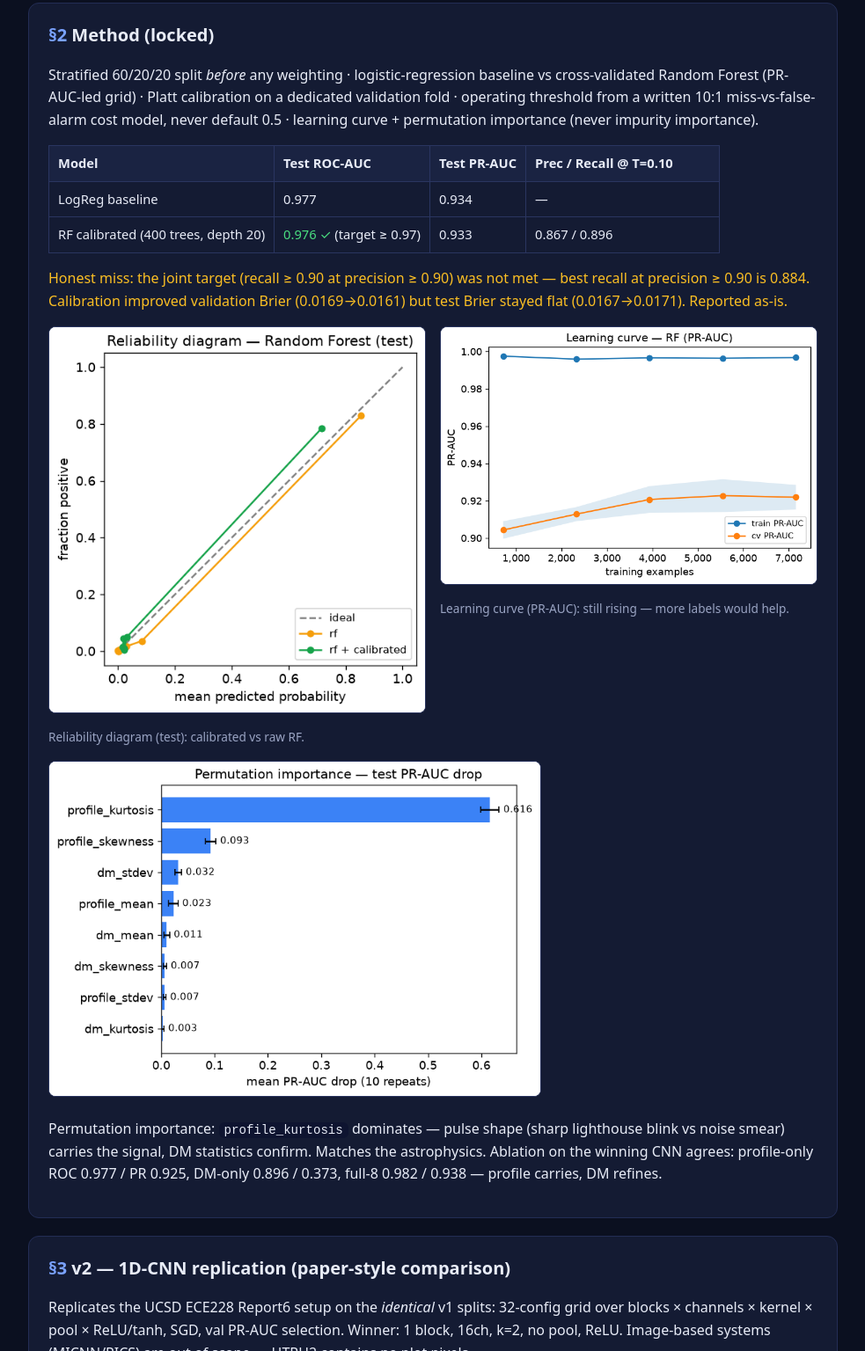
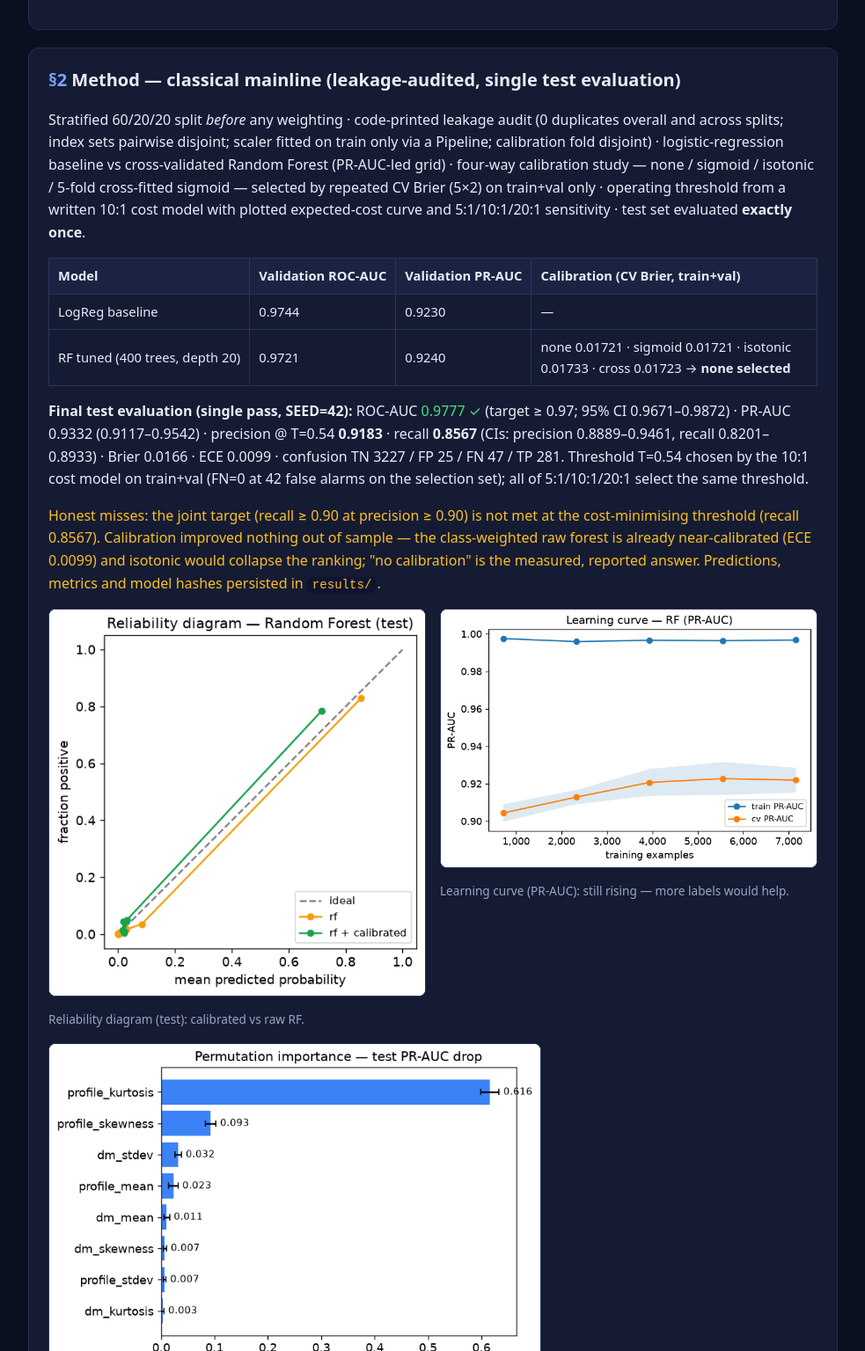
Before and after one commit to ps-aditya/pulsar-selection, a plain HTML site: page docs/index.html in a window 1280 px wide. Shown: the part 1264-2800 px from the top of the page at 88% size, without its empty margins (148-1131 px from the left). Drawn offline with Linux system fonts and the light colour scheme.

Commit message:
Project 7 report v1.0, data-policy records, site refresh, viva prep

```diff
--- a/docs/index.html
+++ b/docs/index.html
@@ -31,8 +31,8 @@ footer{color:var(--mut);font-size:.85rem;margin-top:32px}
 
 <div class="hero">
 <span class="badge">v1.0 released</span><span class="badge">v2 CNN replication</span><span class="badge">v3 calibration + significance</span><span class="badge">v4 error analysis + paper</span><span class="badge">ground-up rebuild</span><span class="badge">SEED 42 · reproducible</span>
-<h1>Pulsar Candidate Selection (HTRU2)</h1>
-<p>Random Forest triage of pulsar candidates (v1) plus a 1D-CNN replication of the published CNN-on-HTRU2 experiment (v2) — dataset-only, no hardware. This page tracks what has actually been done, with verified numbers and honest misses.</p>
+<h1>Pulsar Candidate Selection (HTRU2) — Project 7</h1>
+<p>Classical machine-learning mainline (leakage-audited RF, calibration study, cost-model thresholding, single test evaluation) plus a 1D-CNN replication of the published CNN-on-HTRU2 experiment as a supplementary track — dataset-only, no hardware. This page tracks what has actually been done, with verified numbers and honest misses.</p>
 <p><a href="https://github.com/ps-aditya/pulsar-selection">Repository</a> · <a href="https://github.com/ps-aditya/pulsar-selection/blob/main/pulsar_selection.ipynb">Notebook v1 (source)</a> · <a href="https://github.com/ps-aditya/pulsar-selection/blob/main/pulsar_selection_cnn.ipynb">Notebook v2 CNN (source)</a> · <a href="https://github.com/ps-aditya/pulsar-selection/blob/main/pulsar_selection_v3.ipynb">Notebook v3 (source)</a> · <a href="https://github.com/ps-aditya/pulsar-selection/blob/main/pulsar_selection_v4_errors.ipynb">Notebook v4 errors (source)</a> · <a href="https://github.com/ps-aditya/pulsar-selection/blob/main/paper.md">Paper draft</a></p>
 <nav class="toc"><a href="#s1">§1 Data</a><a href="#s2">§2 Method</a><a href="#s3">§3 CNN</a><a href="#s4">§4 Calibration</a><a href="#s5">§5 Errors + paper</a><a href="#s6">§6 Ground-up</a><a href="#s7">§7 Progress</a><a href="#s8">§8 Reproduce</a></nav>
 </div>
@@ -52,20 +52,21 @@ footer{color:var(--mut);font-size:.85rem;margin-top:32px}
 </div>
 
 <div class="card" id="s2">
-<h2><span class="n">§2</span> Method (locked)</h2>
-<p>Stratified 60/20/20 split <em>before</em> any weighting · logistic-regression baseline vs cross-validated Random Forest (PR-AUC-led grid) · Platt calibration on a dedicated validation fold · operating threshold from a written 10:1 miss-vs-false-alarm cost model, never default 0.5 · learning curve + permutation importance (never impurity importance).</p>
+<h2><span class="n">§2</span> Method — classical mainline (leakage-audited, single test evaluation)</h2>
+<p>Stratified 60/20/20 split <em>before</em> any weighting · code-printed leakage audit (0 duplicates overall and across splits; index sets pairwise disjoint; scaler fitted on train only via a Pipeline; calibration fold disjoint) · logistic-regression baseline vs cross-validated Random Forest (PR-AUC-led grid) · four-way calibration study — none / sigmoid / isotonic / 5-fold cross-fitted sigmoid — selected by repeated CV Brier (5×2) on train+val only · operating threshold from a written 10:1 cost model with plotted expected-cost curve and 5:1/10:1/20:1 sensitivity · test set evaluated <strong>exactly once</strong>.</p>
 <table>
-<tr><th>Model</th><th>Test ROC-AUC</th><th>Test PR-AUC</th><th>Prec / Recall @ T=0.10</th></tr>
-<tr><td>LogReg baseline</td><td>0.977</td><td>0.934</td><td>—</td></tr>
-<tr><td>RF calibrated (400 trees, depth 20)</td><td><span class="ok">0.976 ✓</span> (target ≥ 0.97)</td><td>0.933</td><td>0.867 / 0.896</td></tr>
+<tr><th>Model</th><th>Validation ROC-AUC</th><th>Validation PR-AUC</th><th>Calibration (CV Brier, train+val)</th></tr>
+<tr><td>LogReg baseline</td><td>0.9744</td><td>0.9230</td><td>—</td></tr>
+<tr><td>RF tuned (400 trees, depth 20)</td><td>0.9721</td><td>0.9240</td><td>none 0.01721 · sigmoid 0.01721 · isotonic 0.01733 · cross 0.01723 → <strong>none selected</strong></td></tr>
 </table>
-<p class="miss">Honest miss: the joint target (recall ≥ 0.90 at precision ≥ 0.90) was not met — best recall at precision ≥ 0.90 is 0.884. Calibration improved validation Brier (0.0169→0.0161) but test Brier stayed flat (0.0167→0.0171). Reported as-is.</p>
+<p><strong>Final test evaluation (single pass, SEED=42):</strong> ROC-AUC <span class="ok">0.9777 ✓</span> (target ≥ 0.97; 95% CI 0.9671–0.9872) · PR-AUC 0.9332 (0.9117–0.9542) · precision @ T=0.54 <strong>0.9183</strong> · recall <strong>0.8567</strong> (CIs: precision 0.8889–0.9461, recall 0.8201–0.8933) · Brier 0.0166 · ECE 0.0099 · confusion TN 3227 / FP 25 / FN 47 / TP 281. Threshold T=0.54 chosen by the 10:1 cost model on train+val (FN=0 at 42 false alarms on the selection set); all of 5:1/10:1/20:1 select the same threshold.</p>
+<p class="miss">Honest misses: the joint target (recall ≥ 0.90 at precision ≥ 0.90) is not met at the cost-minimising threshold (recall 0.8567). Calibration improved nothing out of sample — the class-weighted raw forest is already near-calibrated (ECE 0.0099) and isotonic would collapse the ranking; "no calibration" is the measured, reported answer. Predictions, metrics and model hashes persisted in <code>results/</code>.</p>
 <div class="grid">
 <div><img src="assets/reliability.png" alt="Reliability diagram"><p>Reliability diagram (test): calibrated vs raw RF.</p></div>
 <div><img src="assets/learning_curve.png" alt="Learning curve"><p>Learning curve (PR-AUC): still rising — more labels would help.</p></div>
 </div>
 <p><img class="full" src="assets/importance.png" alt="Permutation importance"></p>
-<p>Permutation importance: <code>profile_kurtosis</code> dominates — pulse shape (sharp lighthouse blink vs noise smear) carries the signal, DM statistics confirm. Matches the astrophysics. Ablation on the winning CNN agrees: profile-only ROC 0.977 / PR 0.925, DM-only 0.896 / 0.373, full-8 0.982 / 0.938 — profile carries, DM refines.</p>
+<p>Permutation importance (validation set): <code>profile_kurtosis</code> dominates (PR-AUC drop 0.633) — pulse shape (sharp lighthouse blink vs noise smear) carries the signal, DM statistics confirm. Matches the astrophysics. Ablation on the winning CNN agrees: profile-only ROC 0.977 / PR 0.925, DM-only 0.896 / 0.373, full-8 0.982 / 0.938 — profile carries, DM refines.</p>
 </div>
 
 <div class="card" id="s3">
@@ -128,7 +129,9 @@ footer{color:var(--mut);font-size:.85rem;margin-top:32px}
 <li><strong>v2: CNN replication executed &amp; compared paper-style.</strong><br><span class="d">32-config 1D-CNN grid (SGD, val PR-AUC selection) on identical splits; CNN leads ROC/PR-AUC and recall, RF leads accuracy/calibration; Report6 gap documented.</span></li>
 <li><strong>v3: temperature scaling + paired significance.</strong><br><span class="d">T=0.718 narrows the Brier gap; bootstrap CIs include 0 (ranking lead not significant); McNemar p=0.0001 favours RF's 0.5-threshold decisions.</span></li>
 <li><strong>v4: error analysis + paper draft.</strong><br><span class="d">Discordant/jointly-missed pulsars profiled by feature; working paper (v0.1) assembled from the dossier.</span></li>
-<li><strong>Ground-up rebuild.</strong><br><span class="d">You are here. LogReg, tree, forest, MLP and 1D-CNN reimplemented in ~350 lines of NumPy and verified twin-by-twin. Next: viva prep.</span></li>
+<li><strong>Ground-up rebuild.</strong><br><span class="d">LogReg, tree, forest, MLP and 1D-CNN reimplemented in ~350 lines of NumPy and verified twin-by-twin (tag v3.0).</span></li>
+<li><strong>Classical mainline hardened (you are here).</strong><br><span class="d">Leakage audit added after the split; calibration study (none/sigmoid/isotonic/cross-fitted) selected by repeated CV Brier → "none" wins; expected-cost curve with marked T; single final test evaluation with paired bootstrap CIs + ECE; predictions and model hashes persisted in <code>results/</code>.</span></li>
+<li><strong>Report refreshed.</strong><br><span class="d"><code>paper.md</code> rewritten around the classical pipeline with the new measured numbers; README records data release version, download date and acknowledgement text.</span></li>
 </ol>
 </div>
 
@@ -136,10 +139,9 @@ footer{color:var(--mut);font-size:.85rem;margin-top:32px}
 <h2><span class="n">§8</span> Reproduce it</h2>
 <p><code>pip install -r requirements.txt</code> (torch CPU: see note in requirements), then run any notebook top-to-bottom — data downloads automatically and every random step uses <code>SEED=42</code>. v2 compute: <code>python cnn_grid.py</code> (~10 min CPU) writes <code>cnn_grid_results.json</code> + <code>cnn_best.pt</code>, which the notebook reports.</p>
 <p>Limitations, stated plainly: reproduces survey expert-vetting on one labelled dataset; discovers no new pulsars; threshold depends on the stated cost model. Site figures regenerate deterministically via <code>python docs/plots_all.py</code> (SEED=42).</p>
-<p>Limitations, stated plainly: reproduces survey expert-vetting on one labelled dataset; discovers no new pulsars; threshold depends on the stated cost model.</p>
 </div>
 
-<footer>HTRU2: Lyon, R. (2015), UCI ML Repository, doi:10.24432/C5DK6R · Lyon et al., MNRAS 2016 · Raw data: HTRU collaboration, Parkes Observatory (CSIRO).</footer>
+<footer>HTRU2: Lyon, R. (2015), UCI ML Repository, doi:10.24432/C5DK6R · Lyon et al., MNRAS 2016 · Raw data: HTRU collaboration, Parkes Observatory (CSIRO); survey funded by UK EPSRC grant EP/I028099/1.</footer>
 </div>
 </body>
 </html>
```
Also changed, not shown: 5 other files.
